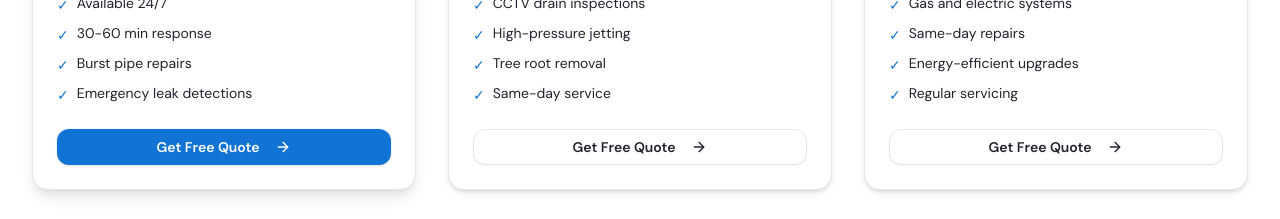
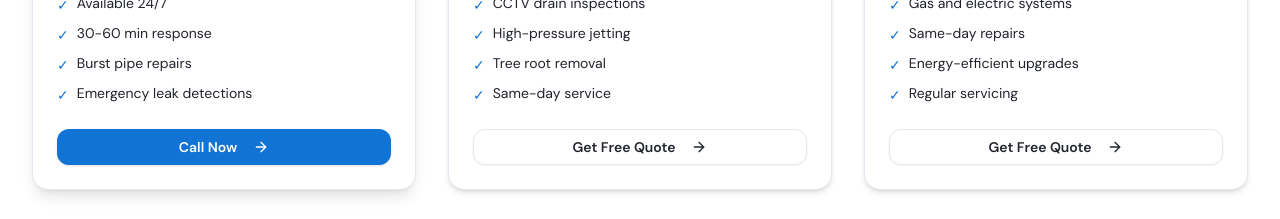
Before and after one commit to gopremiumstudio/flowfix-plumbing-demo, a React (Vite) app: page / in a window 1280 px wide. Shown: the part 1420-1639 px from the top of the page. Built offline with nearby package versions, Linux system fonts and the light colour scheme.

Commit message:
Update service cards

```diff
--- a/src/components/ServiceCard.jsx
+++ b/src/components/ServiceCard.jsx
@@ -5,7 +5,7 @@ import { Button } from '@/components/ui/button';
 import { ArrowRight } from 'lucide-react';
 import { Link } from 'react-router-dom';
 
-function ServiceCard({ image, icon: Icon, title, description, features, link, variant = 'default' }) {
+function ServiceCard({ image, icon: Icon, title, description, features, link, variant,buttonText,featured = 'default' }) {
   const cardClasses = variant === 'featured'
   ? 'bg-slate-50 border border-slate-200 shadow-lg hover:shadow-2xl hover:-translate-y-3 hover:border-primary/40 transition-all duration-500 rounded-2xl'
   : 'bg-slate-50 border border-slate-200 shadow-md hover:shadow-2xl hover:-translate-y-3 hover:border-primary/40 transition-all duration-500 rounded-2xl';
@@ -43,9 +43,9 @@ function ServiceCard({ image, icon: Icon, title, description, features, link, va
       <CardFooter className="mt-auto">
         <Button asChild variant={variant === 'featured' ? 'default' : 'outline'} className="w-full group transition-all duration-300 rounded-xl font-semibold hover:scale-105">
           <Link to={link}>
-            Get Free Quote
-            <ArrowRight className="ml-2 w-4 h-4 group-hover:translate-x-1 transition-transform" />
-          </Link>
+  {buttonText || 'Get Free Quote'}
+  <ArrowRight className="ml-2 w-4 h-4" />
+</Link>
         </Button>
       </CardFooter>
     </Card>
--- a/src/pages/HomePage.jsx
+++ b/src/pages/HomePage.jsx
@@ -16,6 +16,8 @@ function HomePage() {
       icon: Zap,
       image: '/images/1000019087.webp',
       title: '24/7 Emergency Plumbing',
+      featured:true,
+      buttonText:'Call Now',
       description: 'Fast emergency plumbers available day and night across Sydney.',
       features: [
         'Available 24/7',
```
